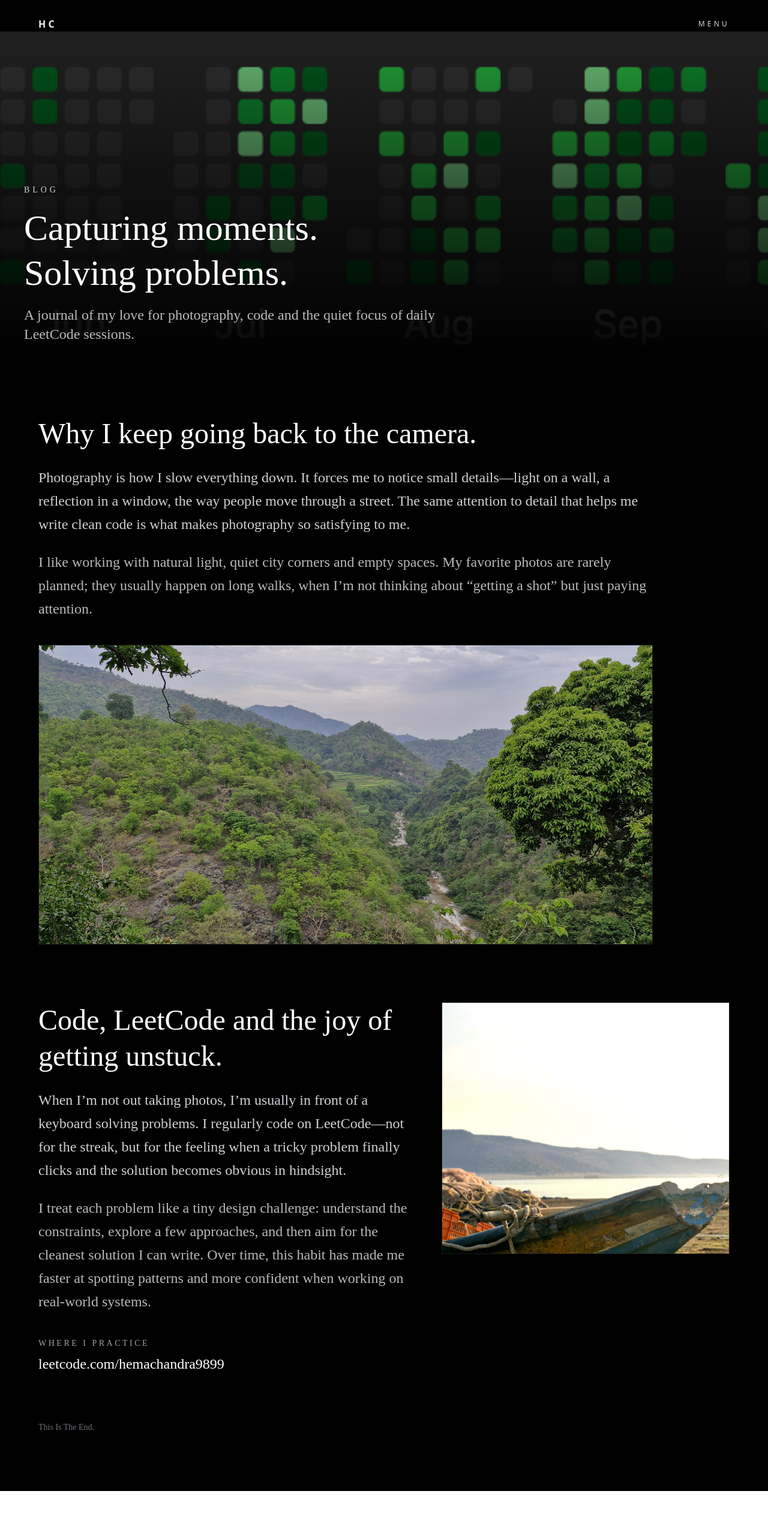
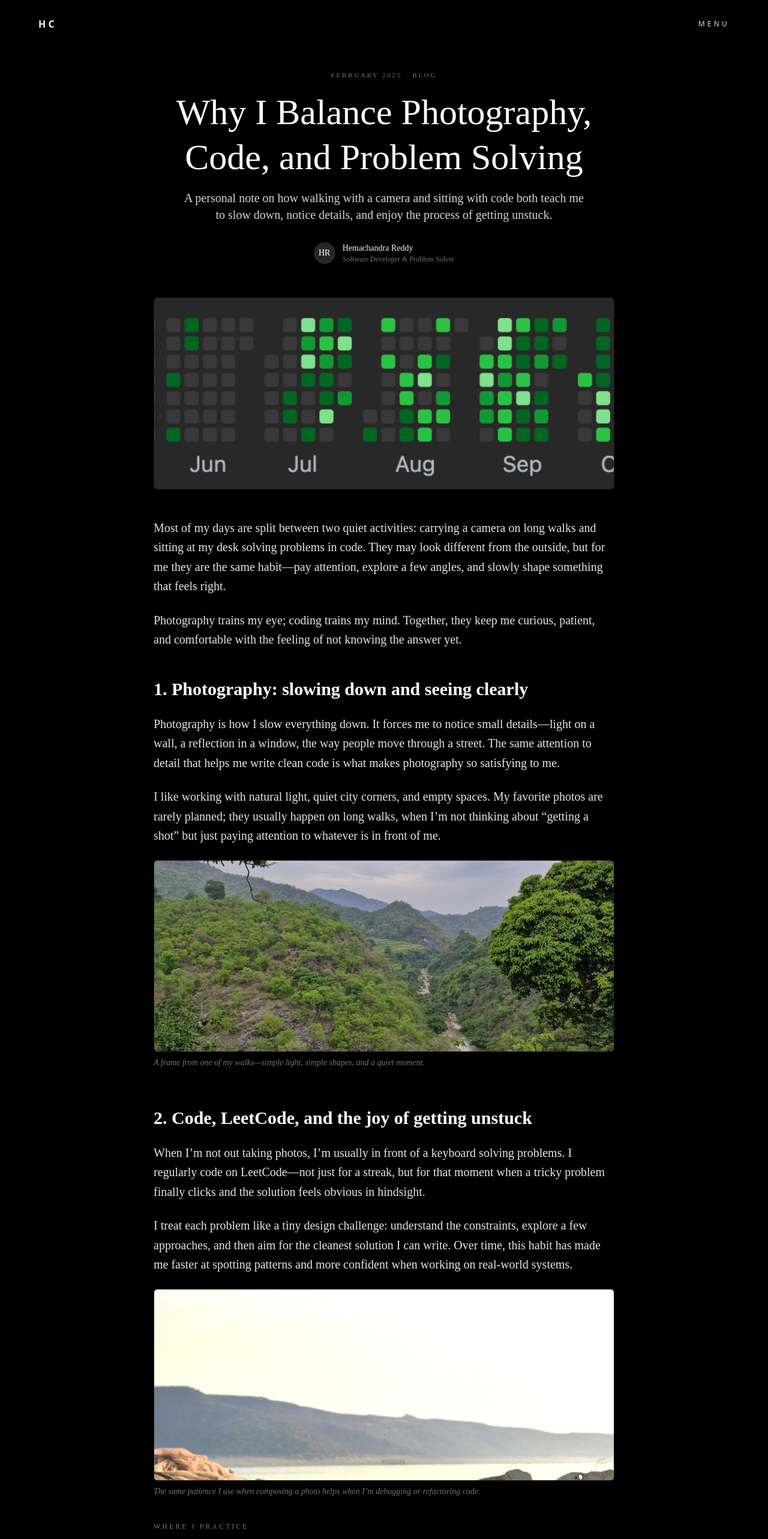
Before and after one commit to Hemachandra9899/portfolio, a React (Vite) app in the folder portfolio/: page /blogs in a window 1280 px wide. Shown: the top 2566 px of the page at 60% size. Before the commit the page ends 2486 px from the top, so only its background shows below. Built offline with nearby package versions, Linux system fonts and the light colour scheme.

Commit message:
[fix]: landing page

```diff
--- a/portfolio/src/pages/Blog.jsx
+++ b/portfolio/src/pages/Blog.jsx
@@ -1,7 +1,6 @@
 // src/pages/Blog.jsx
 import { Header } from "../pages/Header.jsx";
 
-// Replace these with your own images
 import photoHero from "../assets/ss.png";
 import photoStreet from "../assets/nature.jpeg";
 import photoCode from "../assets/boat.jpeg";
@@ -14,114 +13,165 @@ export const Blog = () => {
     >
       <Header />
 
-      <main className="w-full pb-24">
-        {/* HERO IMAGE + OVERLAY TEXT */}
-        <section className="relative w-full h-[60vh] md:h-[70vh] overflow-hidden">
+      <main className="w-full pb-24 pt-16 flex justify-center px-4 md:px-6">
+        <article className="w-full max-w-3xl">
+          {/* TOP META */}
+          <header className="text-center space-y-4 mb-10 md:mb-14">
+            <p className="text-[11px] tracking-[0.25em] uppercase text-zinc-500">
+              February 2025 · Blog
+            </p>
+            <h1 className="text-3xl md:text-5xl lg:text-6xl leading-tight font-light">
+              Why I Balance Photography,
+              <br />
+              Code, and Problem Solving
+            </h1>
+            <p className="text-base md:text-xl text-zinc-300 max-w-2xl mx-auto">
+              A personal note on how walking with a camera and sitting with code
+              both teach me to slow down, notice details, and enjoy the process
+              of getting unstuck.
+            </p>
+
+            {/* Author */}
+            <div className="flex items-center justify-center gap-3 pt-4">
+              <div className="h-9 w-9 rounded-full bg-zinc-800 flex items-center justify-center text-sm">
+                HR
+              </div>
+              <div className="text-left">
+                <p className="text-sm text-zinc-100">Hemachandra Reddy</p>
+                <p className="text-xs text-zinc-500">
+                  Software Developer & Problem Solver
+                </p>
+              </div>
+            </div>
+          </header>
+
+          {/* OPTIONAL HERO IMAGE INSIDE ARTICLE */}
+          <div className="mb-12">
             <img
               src={photoHero}
-            alt="Camera and landscape"
-            className="h-full w-full object-cover brightness-90"
+              alt="Photography and coding mood"
+              className="w-full h-[220px] md:h-[280px] lg:h-[320px] object-cover rounded-md border border-white/10"
             />
-          <div className="absolute inset-0 bg-gradient-to-t from-black via-black/60 to-black/10" />
-          <div className="absolute bottom-10 left-4 md:left-10 max-w-3xl space-y-4">
-            <p className="text-sm tracking-[0.35em] uppercase text-gray-300">
-              Blog
+          </div>
+
+          {/* INTRO PARAGRAPHS */}
+          <section className="space-y-6 text-base md:text-xl leading-relaxed text-zinc-200">
+            <p>
+              Most of my days are split between two quiet activities: carrying a
+              camera on long walks and sitting at my desk solving problems in
+              code. They may look different from the outside, but for me they are
+              the same habit—pay attention, explore a few angles, and slowly
+              shape something that feels right.
             </p>
-            <h1 className="text-3xl md:text-5xl lg:text-6xl leading-tight">
-              Capturing moments.
-              <br />
-              Solving problems.
-            </h1>
-            <p className="text-lg md:text-2xl text-gray-200/80">
-              A journal of my love for photography, code and the quiet focus of
-              daily LeetCode sessions.
+            <p>
+              Photography trains my eye; coding trains my mind. Together, they
+              keep me curious, patient, and comfortable with the feeling of not
+              knowing the answer yet.
             </p>
-          </div>
           </section>
 
-        {/* FIRST ARTICLE: PHOTOGRAPHY */}
-        <section className="mt-20 px-4 md:px-10 lg:px-16 space-y-10">
-          <article className="max-w-5xl space-y-6">
-            <h2 className="text-2xl md:text-4xl lg:text-5xl leading-tight">
-              Why I keep going back to the camera.
+          {/* SECTION 1 – PHOTOGRAPHY */}
+          <section className="mt-12 space-y-6 text-base md:text-xl leading-relaxed text-zinc-200">
+            <h2 className="text-xl md:text-3xl font-semibold text-white">
+              1. Photography: slowing down and seeing clearly
             </h2>
-            <p className="text-lg md:text-2xl leading-relaxed text-gray-200/90">
+            <p>
               Photography is how I slow everything down. It forces me to notice
               small details—light on a wall, a reflection in a window, the way
               people move through a street. The same attention to detail that
               helps me write clean code is what makes photography so satisfying
               to me.
             </p>
-            <p className="text-lg md:text-2xl leading-relaxed text-gray-200/80">
-              I like working with natural light, quiet city corners and empty
+            <p>
+              I like working with natural light, quiet city corners, and empty
               spaces. My favorite photos are rarely planned; they usually happen
               on long walks, when I’m not thinking about “getting a shot” but
-              just paying attention.
+              just paying attention to whatever is in front of me.
             </p>
-          </article>
 
-          {/* Big inline image */}
-          <div className="w-full max-w-5xl">
+            <div className="mt-6">
               <img
                 src={photoStreet}
-              alt="Street photography"
-              className="w-full h-[300px] md:h-[420px] lg:h-[500px] object-cover  border border-white/10"
+                alt="Street scene from a walk"
+                className="w-full h-[220px] md:h-[260px] lg:h-[320px] object-cover rounded-md border border-white/10"
               />
+              <p className="mt-2 text-xs md:text-sm text-zinc-500 italic">
+                A frame from one of my walks—simple light, simple shapes, and a
+                quiet moment.
+              </p>
             </div>
           </section>
 
-        {/* SECOND ARTICLE: CODING + LEETCODE */}
-        <section className="mt-24 px-4 md:px-10 lg:px-16">
-          <div className="max-w-6xl grid gap-12 md:grid-cols-[minmax(0,1.3fr)_minmax(0,1fr)] items-start">
-            {/* Text */}
-            <article className="space-y-6">
-              <h2 className="text-2xl md:text-4xl lg:text-5xl leading-tight">
-                Code, LeetCode and the joy of getting unstuck.
+          {/* SECTION 2 – CODE / LEETCODE */}
+          <section className="mt-16 space-y-6 text-base md:text-xl leading-relaxed text-zinc-200">
+            <h2 className="text-xl md:text-3xl font-semibold text-white">
+              2. Code, LeetCode, and the joy of getting unstuck
             </h2>
-              <p className="text-lg md:text-2xl leading-relaxed text-gray-200/90">
-                When I’m not out taking photos, I’m usually in front of a
-                keyboard solving problems. I regularly code on LeetCode—not for
-                the streak, but for the feeling when a tricky problem finally
-                clicks and the solution becomes obvious in hindsight.
+            <p>
+              When I’m not out taking photos, I’m usually in front of a keyboard
+              solving problems. I regularly code on LeetCode—not just for a
+              streak, but for that moment when a tricky problem finally clicks
+              and the solution feels obvious in hindsight.
             </p>
-              <p className="text-lg md:text-2xl leading-relaxed text-gray-200/80">
-                I treat each problem like a tiny design challenge: understand
-                the constraints, explore a few approaches, and then aim for the
+            <p>
+              I treat each problem like a tiny design challenge: understand the
+              constraints, explore a few approaches, and then aim for the
               cleanest solution I can write. Over time, this habit has made me
               faster at spotting patterns and more confident when working on
               real-world systems.
             </p>
 
-              <div className="space-y-2 pt-4">
-                <p className="text-sm tracking-[0.25em] uppercase text-zinc-400">
+            <div className="mt-6">
+              <img
+                src={photoCode}
+                alt="Code on screen"
+                className="w-full h-[220px] md:h-[260px] lg:h-[320px] object-cover rounded-md border border-white/10"
+              />
+              <p className="mt-2 text-xs md:text-sm text-zinc-500 italic">
+                The same patience I use when composing a photo helps when I’m
+                debugging or refactoring code.
+              </p>
+            </div>
+
+            <div className="pt-4 space-y-2">
+              <p className="text-xs tracking-[0.25em] uppercase text-zinc-500">
                 Where I practice
               </p>
               <a
                 href="https://leetcode.com/u/Hemachandra9899/"
                 target="_blank"
                 rel="noreferrer"
-                  className="inline-block text-lg md:text-2xl hover:underline underline-offset-4"
+                className="inline-block text-base md:text-xl text-sky-300 hover:underline underline-offset-4"
               >
                 leetcode.com/hemachandra9899
               </a>
             </div>
-            </article>
+          </section>
 
-            {/* Big code image */}
-            <div className="w-full">
-              <img
-                src={photoCode}
-                alt="Code on screen"
-                className="w-full h-[260px] md:h-[360px] lg:h-[420px] object-cover  border border-white/10"
-              />
-            </div>
-          </div>
+          {/* SECTION 3 – WRAP-UP */}
+          <section className="mt-16 space-y-6 text-base md:text-xl leading-relaxed text-zinc-200">
+            <h2 className="text-xl md:text-3xl font-semibold text-white">
+              3. Bringing it back to how I work
+            </h2>
+            <p>
+              Both photography and coding remind me that good work doesn’t
+              happen in a rush. It comes from paying attention, trying small
+              ideas, and not giving up when something feels stuck for a while.
+            </p>
+            <p>
+              Whether I’m debugging a backend service or waiting for the light to
+              fall just right on a building, I try to bring the same mindset:
+              stay patient, stay curious, and keep improving one small step at a
+              time.
+            </p>
           </section>
 
           {/* FOOTER LINE */}
-        <footer className="mt-20 px-4 md:px-10 lg:px-16 max-w-5xl text-sm text-zinc-500">
-          This Is The End.
+          <footer className="mt-16 pt-8 border-t border-zinc-800 text-xs md:text-sm text-zinc-500">
+            Thanks for reading. If any of this resonated with you—whether you
+            love cameras, code, or both—I’d be happy to connect.
           </footer>
+        </article>
       </main>
     </div>
   );
```
Also changed, not shown: portfolio/src/pages/About.jsx (+15 -11 lines), portfolio/src/pages/landingPage.jsx (+17 -6 lines). Lines whose indentation alone changed are shown as unchanged.
